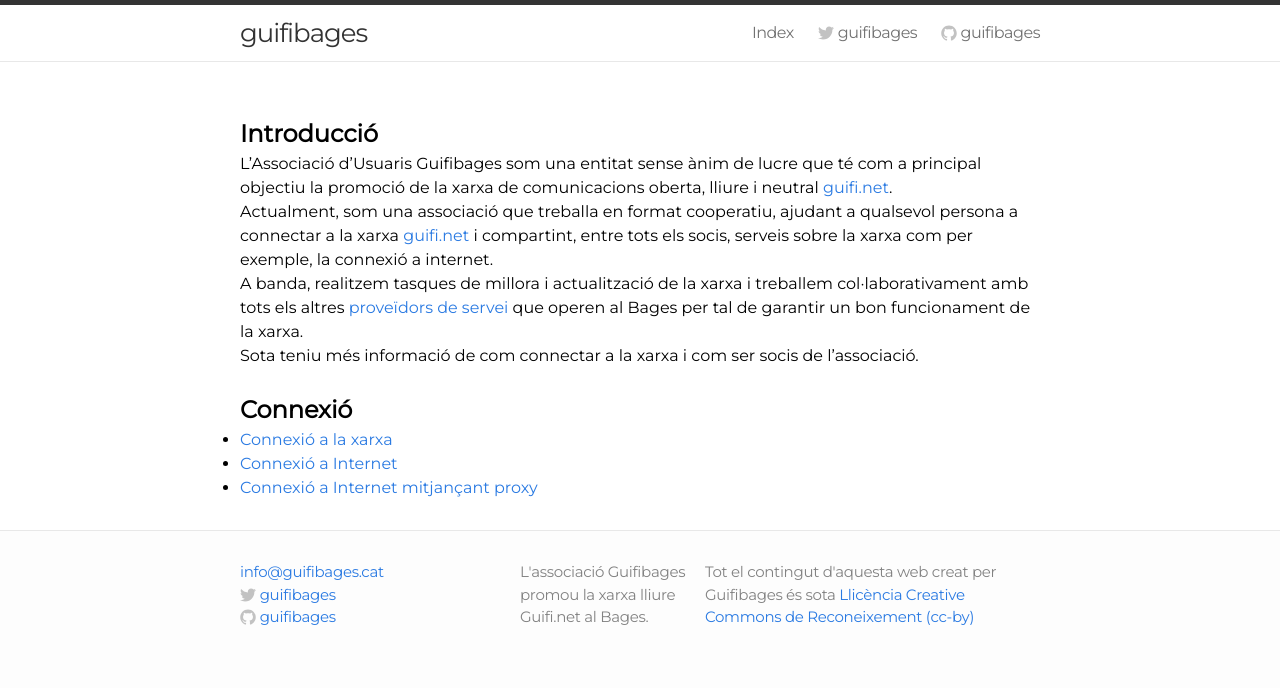
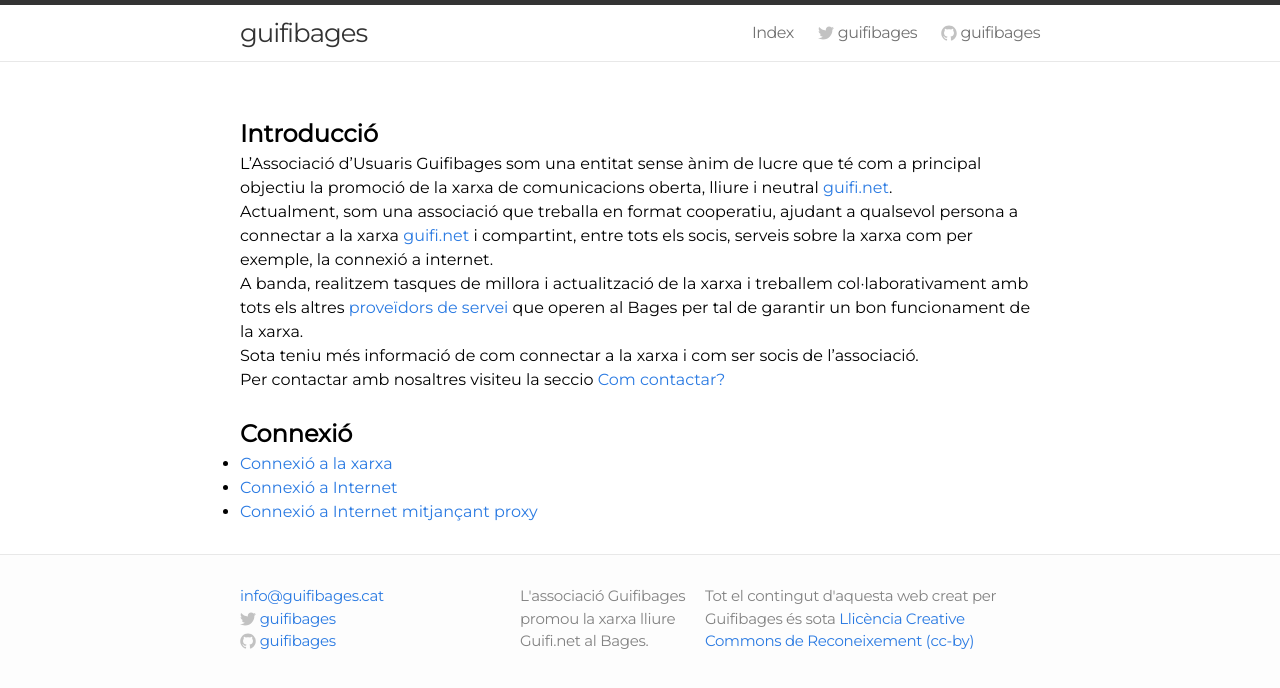
Before and after one commit to guifibages/guifibages.github.io, a Jekyll site: the page built from index.md, in a window 1280 px wide. Shown: the top 688 px of the page. Built offline with Jekyll 4.4.1, drawn with Linux system fonts in a browser that asks for light colours.

Commit message:
Update index.md

```diff
--- a/index.md
+++ b/index.md
@@ -10,6 +10,8 @@
 
 Sota teniu més informació de com connectar a la xarxa i com ser socis de l'associació.
 
+Per contactar amb nosaltres visiteu la seccio [Com contactar?](/doc/contacte/)
+
 
 ## Connexió
 
```
